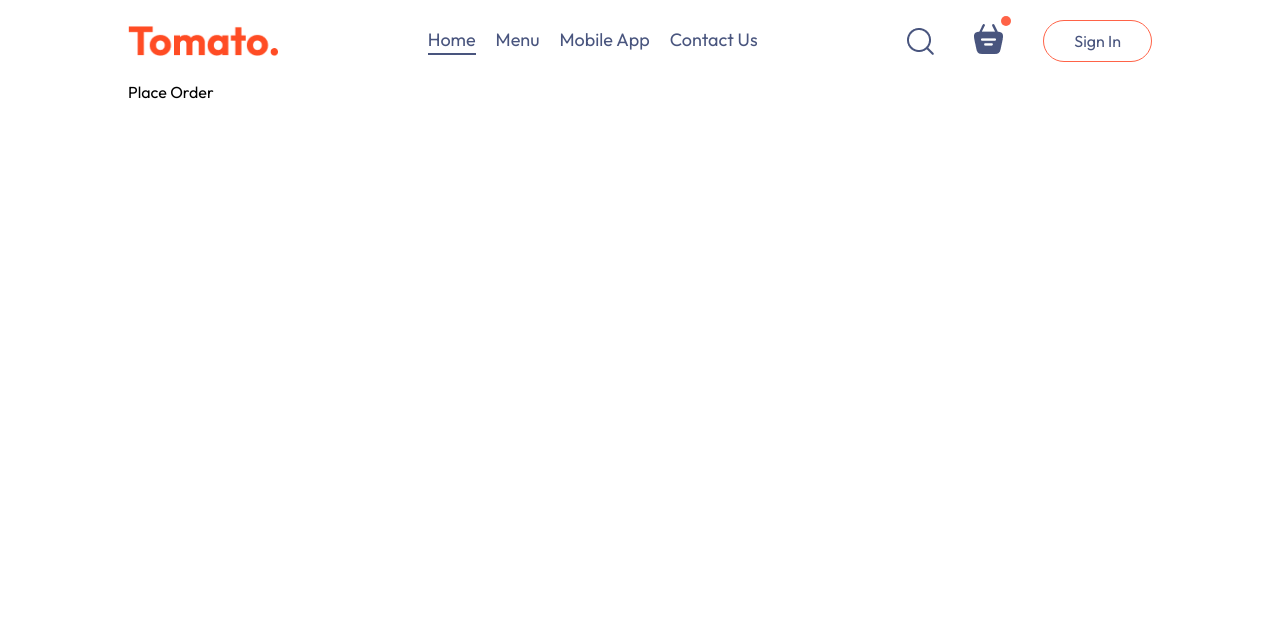
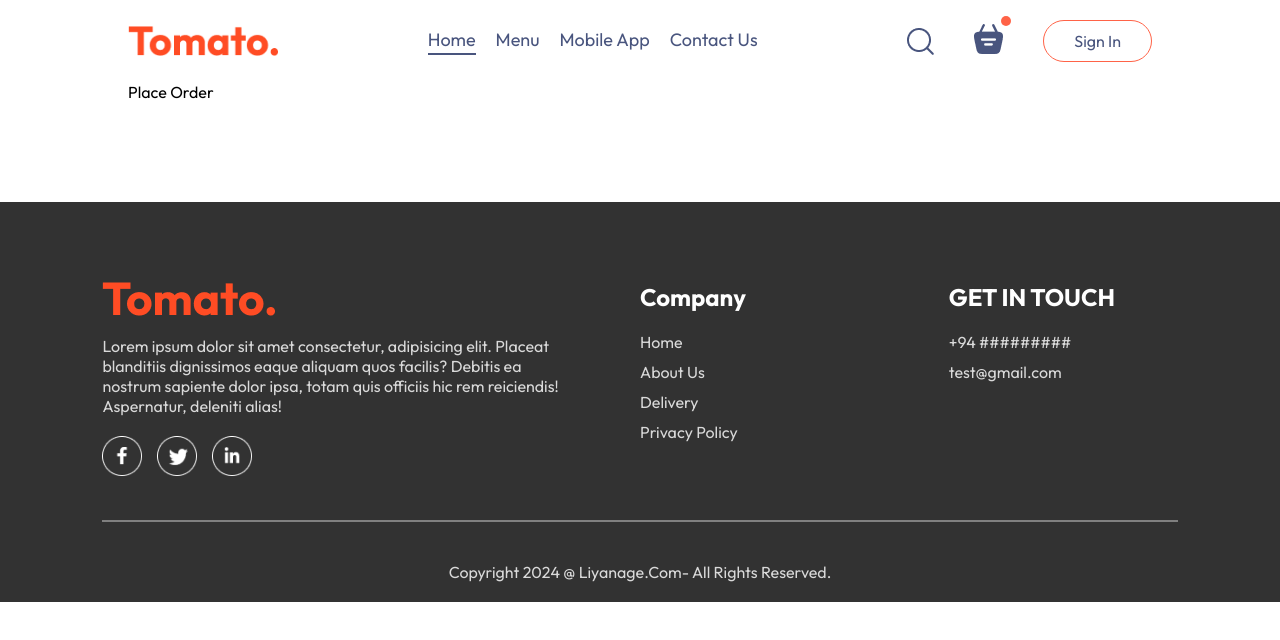
Before and after one commit to TTharushiPathiranage/community_project, a React (Vite) app in the folder frontend/: page /order in a window 1280 px wide. Shown: the top 640 px of the page. Built offline with nearby package versions, Linux system fonts and the light colour scheme.

Commit message:
adding footer

```diff
--- a/frontend/src/App.jsx
+++ b/frontend/src/App.jsx
@@ -4,9 +4,11 @@
 import Home from "./pages/Home/Home";
 import Cart from "./pages/Cart/Cart";
 import PlaceOrder from "./pages/PlaceOrder/PlaceOrder";
+import Footer from "./components/Footer/Footer";
 
 const App = () => {
   return (
+    <>
       <div className="app">
         <NavBar />
         <Routes>
@@ -15,6 +17,8 @@
           <Route path="/order" element={<PlaceOrder />} />
         </Routes>
       </div>
+      <Footer />
+    </>
   );
 };
 
--- /dev/null
+++ b/frontend/src/components/Footer/Footer.css
@@ -0,0 +1,49 @@
+.footer {
+  color: #d9d9d9;
+  background-color: #323232;
+  display: flex;
+  flex-direction: column;
+  align-items: center;
+  gap: 20px;
+  padding: 20px 8vw;
+  padding-top: 80px;
+  margin-top: 100px;
+}
+.footer-content {
+  width: 100%;
+  display: grid;
+  grid-template-columns: 2fr 1fr 1fr;
+  gap: 80px;
+}
+.footer-content-left,
+.footer-content-right,
+.footer-content-center {
+  display: flex;
+  flex-direction: column;
+  align-items: start;
+  gap: 20px;
+}
+.footer-content-left li,
+.footer-content-right li,
+.footer-content-center li {
+  list-style: none;
+  margin-bottom: 10px;
+  cursor: pointer;
+}
+
+.footer-content-right h2,
+.footer-content-center h2 {
+  color: white;
+}
+.footer-social-icons img {
+  width: 40px;
+  margin-right: 15px;
+}
+
+.footer hr {
+  width: 100%;
+  height: 2px;
+  margin: 20px 0px;
+  background-color: gray;
+  border: none;
+}
--- /dev/null
+++ b/frontend/src/components/Footer/Footer.jsx
@@ -0,0 +1,47 @@
+import React from "react";
+import "./Footer.css";
+import { assets } from "../../assets/assets";
+const Footer = () => {
+  return (
+    <div className="footer" id="footer">
+      <div className="footer-content">
+        <div className="footer-content-left">
+          <img src={assets.logo} alt="" />
+          <p>
+            Lorem ipsum dolor sit amet consectetur, adipisicing elit. Placeat
+            blanditiis dignissimos eaque aliquam quos facilis? Debitis ea
+            nostrum sapiente dolor ipsa, totam quis officiis hic rem reiciendis!
+            Aspernatur, deleniti alias!
+          </p>
+          <div className="footer-social-icons">
+            <img src={assets.facebook_icon} alt="" />
+            <img src={assets.twitter_icon} alt="" />
+            <img src={assets.linkedin_icon} alt="" />
+          </div>
+        </div>
+        <div className="footer-content-center ">
+          <h2>Company</h2>
+          <ul>
+            <li>Home</li>
+            <li>About Us</li>
+            <li>Delivery</li>
+            <li>Privacy Policy</li>
+          </ul>
+        </div>
+        <div className="footer-content-right">
+          <h2>GET IN TOUCH</h2>
+          <ul>
+            <li>+94 #########</li>
+            <li>test@gmail.com</li>
+          </ul>
+        </div>
+      </div>
+      <hr />
+      <p className="footer-copyright">
+        Copyright 2024 @ Liyanage.Com- All Rights Reserved.
+      </p>
+    </div>
+  );
+};
+
+export default Footer;
```
Lines whose indentation alone changed are shown as unchanged.
